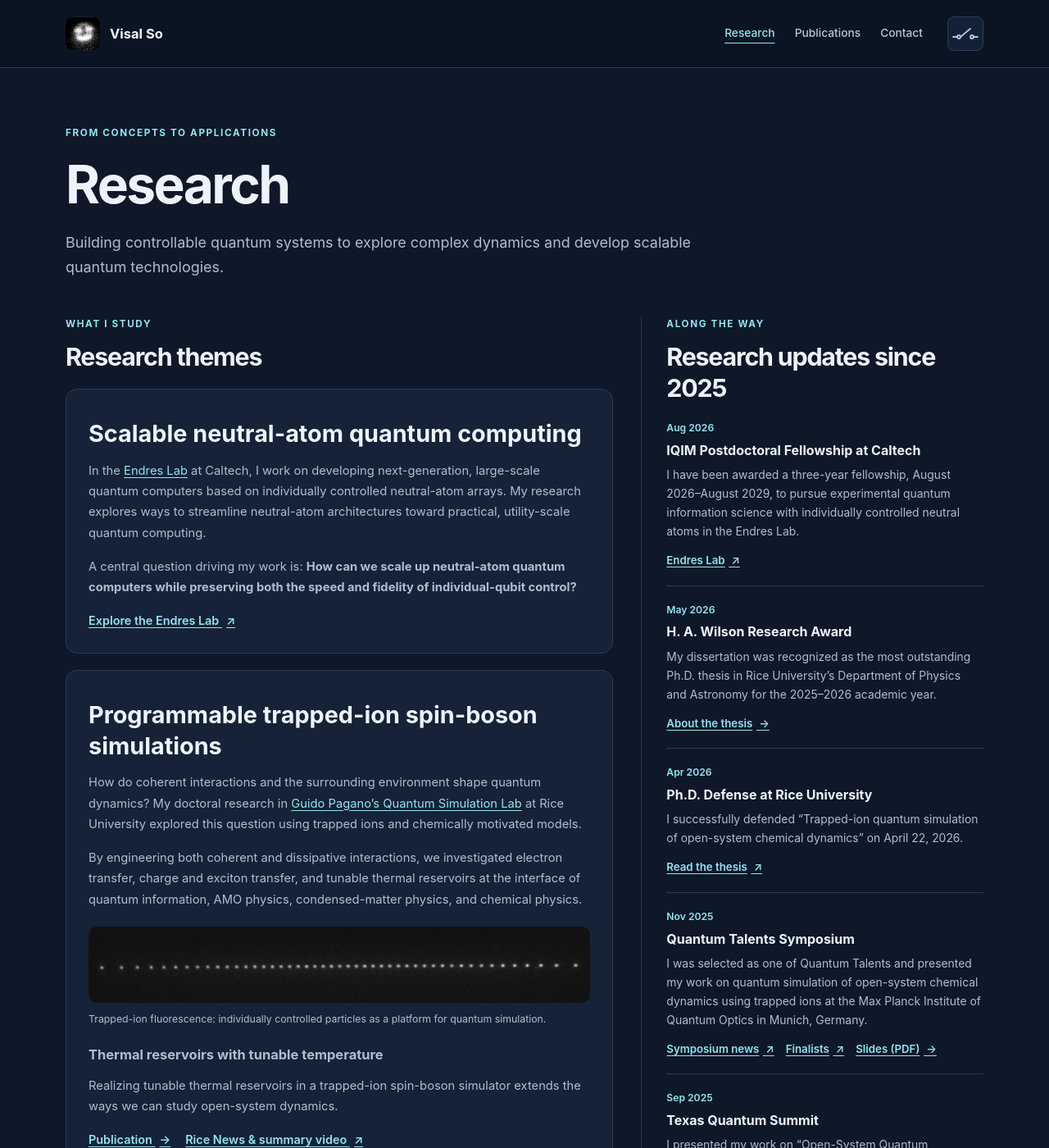
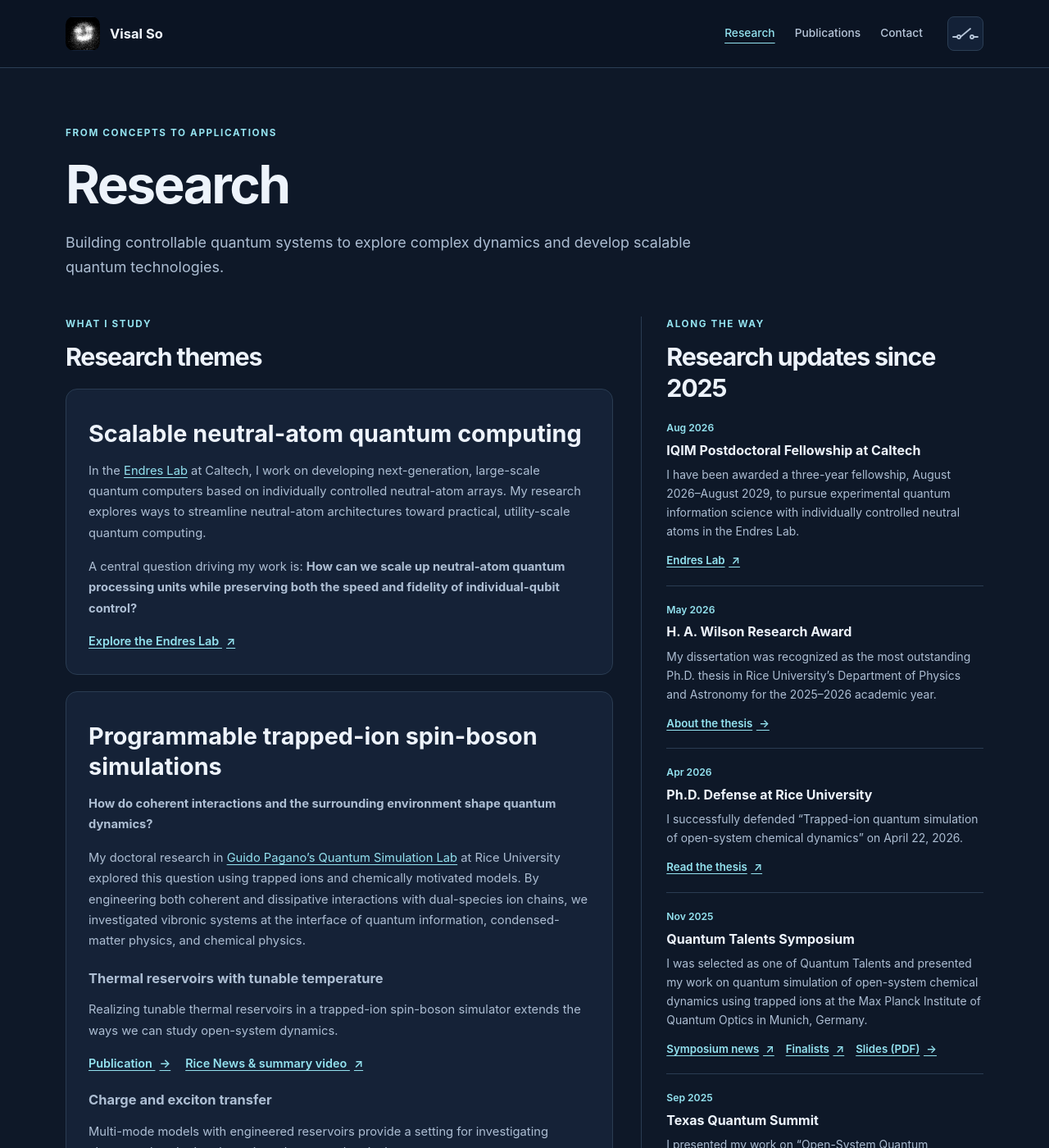
Before and after one commit to visalso/visalso.github.io, a Jekyll site: the page built from research.html, in a window 1280 px wide and 1400 px high. Shown: the whole window at 82% size. Built offline with Jekyll 4.4.1, drawn with Linux system fonts in a browser that asks for light colours.

Commit message:
Update research.html

```diff
--- a/research.html
+++ b/research.html
@@ -33,7 +33,7 @@
     </div>
     <div class="project__body prose">
       <p>In the <a href="https://www.endreslab.com/">Endres Lab</a> at Caltech, I work on developing next-generation, large-scale quantum computers based on individually controlled neutral-atom arrays. My research explores ways to streamline neutral-atom architectures toward practical, utility-scale quantum computing.</p>
-      <p>A central question driving my work is: <strong>How can we scale up neutral-atom quantum computers while preserving both the speed and fidelity of individual-qubit control?</strong></p>
+      <p>A central question driving my work is: <strong>How can we scale up neutral-atom quantum processing units while preserving both the speed and fidelity of individual-qubit control?</strong></p>
       <p class="project__links"><a class="text-link" href="https://www.endreslab.com/">Explore the Endres Lab <span aria-hidden="true">↗</span></a></p>
     </div>
   </section>
@@ -43,12 +43,12 @@
       <h3 id="open-systems-title">Programmable trapped-ion spin-boson simulations</h3>
     </div>
     <div class="project__body prose">
-      <p>How do coherent interactions and the surrounding environment shape quantum dynamics? My doctoral research in <a href="https://paganolab.rice.edu/">Guido Pagano’s Quantum Simulation Lab</a> at Rice University explored this question using trapped ions and chemically motivated models.</p>
-      <p>By engineering both coherent and dissipative interactions, we investigated electron transfer, charge and exciton transfer, and tunable thermal reservoirs at the interface of quantum information, AMO physics, condensed-matter physics, and chemical physics.</p>
-      <figure class="research-figure">
+      <p><strong>How do coherent interactions and the surrounding environment shape quantum dynamics?</strong></p>
+      <p>My doctoral research in <a href="https://paganolab.rice.edu/">Guido Pagano’s Quantum Simulation Lab</a> at Rice University explored this question using trapped ions and chemically motivated models. By engineering both coherent and dissipative interactions with dual-species ion chains, we investigated vibronic systems at the interface of quantum information, condensed-matter physics, and chemical physics.</p>
+      <!--<figure class="research-figure">
         <img src="{{ '/assets/header_banner.png' | relative_url }}" alt="A chain of bright trapped-ion fluorescence spots" width="1687" height="255" loading="lazy" decoding="async">
         <figcaption>Trapped-ion fluorescence: individually controlled particles as a platform for quantum simulation.</figcaption>
-      </figure>
+      </figure>-->
       <h4>Thermal reservoirs with tunable temperature</h4>
       <p>Realizing tunable thermal reservoirs in a trapped-ion spin-boson simulator extends the ways we can study open-system dynamics.</p>
       <div class="project__links actions">
```
